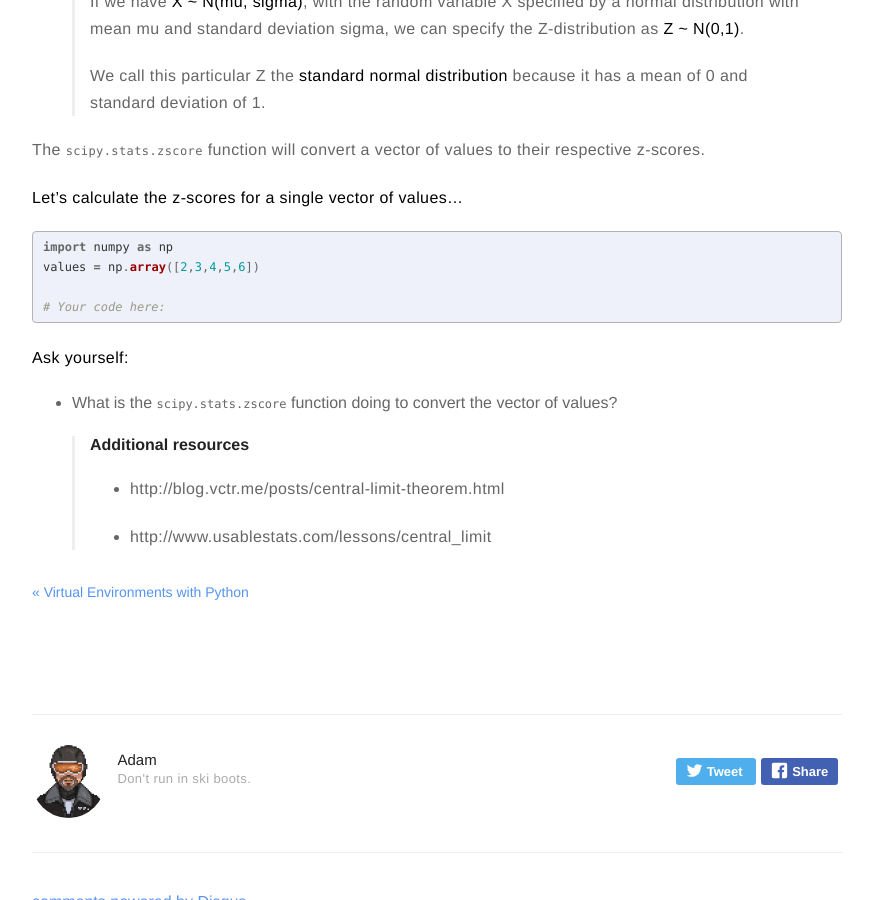
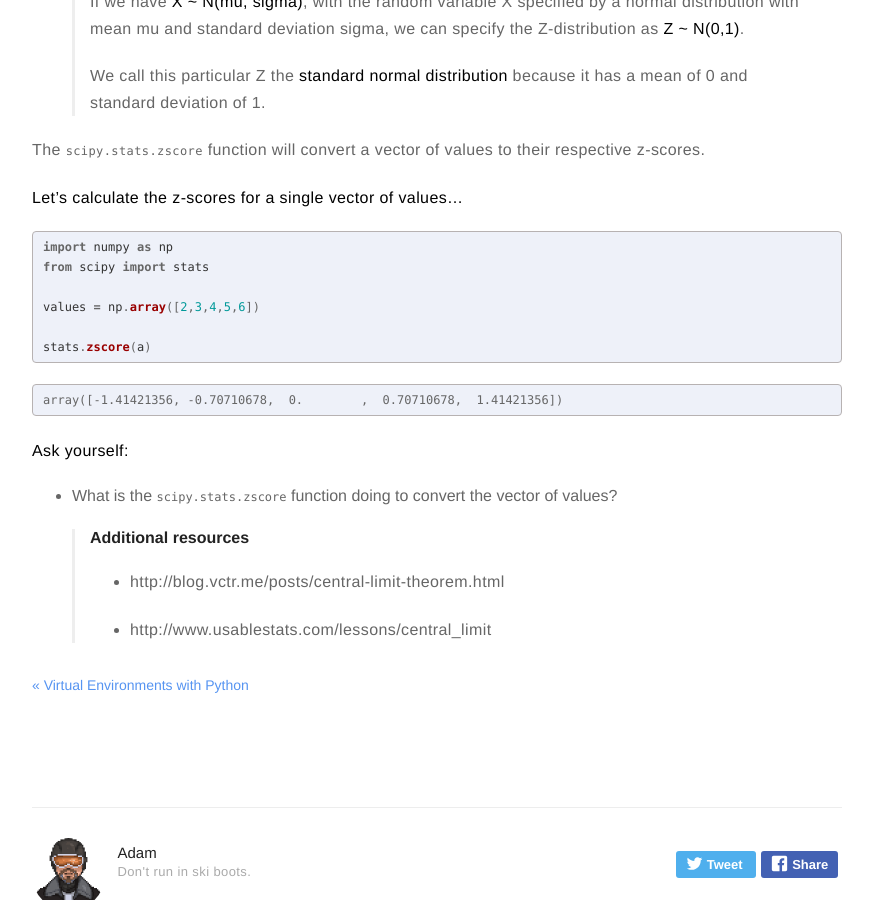
Before and after one commit to meccaLeccaHi/meccaLeccaHi.github.io, a Jekyll site: the page built from _posts/2019-02-21-interpreting-normalcy.md, in a window 1280 px wide and 900 px high, scrolled down 5267 px. Shown: the whole window, without its empty margins (203-1076 px from the left). Built offline with Jekyll 4.4.1, drawn with Linux system fonts in a browser that asks for light colours; formulas are drawn with MathJax 3; comment, search, counter and statistics services are not loaded.

Commit message:
touching up post(s)

````diff
--- a/_posts/2019-02-21-interpreting-normalcy.md
+++ b/_posts/2019-02-21-interpreting-normalcy.md
@@ -196,10 +196,13 @@ The `scipy.stats.zscore` function will convert a vector of values to their respe
 
 ```python
 import numpy as np
+from scipy import stats
+
 values = np.array([2,3,4,5,6])
 
-# Your code here:
+stats.zscore(a)
 ```
+    array([-1.41421356, -0.70710678,  0.        ,  0.70710678,  1.41421356])
 
 **Ask yourself:**
 - What is the `scipy.stats.zscore` function doing to convert the vector of values?
````
